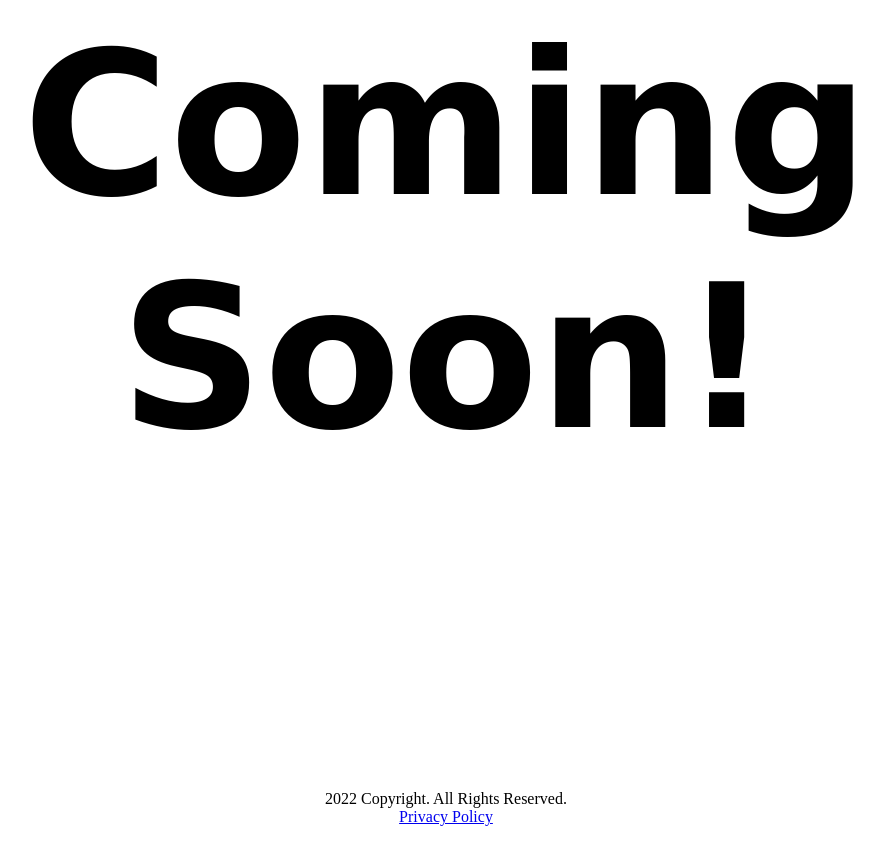
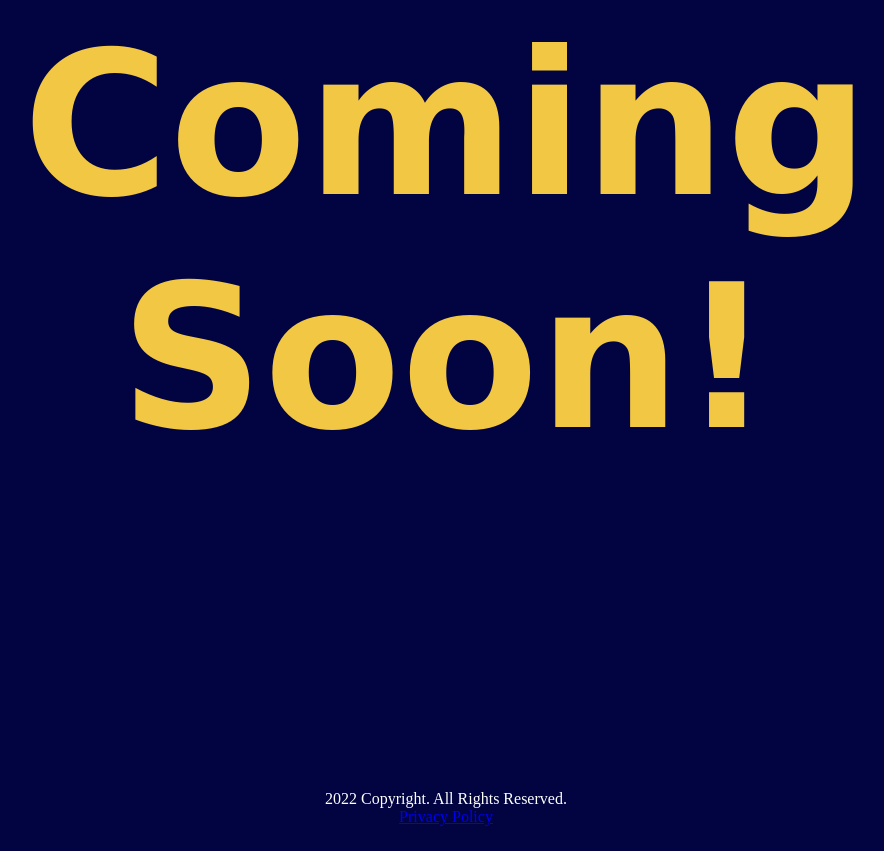
Before and after one commit to itsahmed-dev/iahmed.space, a plain HTML site: page index.html in a window 1280 px wide. Shown: the whole page, without its empty margins (194-1078 px from the left). Drawn offline with Linux system fonts and the light colour scheme; a web font is replaced by a local one.

Commit message:
Background and font color changed

```diff
--- a/styles/styles.css
+++ b/styles/styles.css
@@ -1,13 +1,19 @@
+body {
+  background: #010440;
+}
+
 h1 {
   font-family: 'The Nautigal', cursive;
   font-size: 200px;
   text-align: center;
   margin-top: 5%;
   margin: auto;
+  color: #F2C744;
 }
 
 footer {
   margin-top: 25%;
   margin-bottom: 2%;
   text-align: center;
+  color: white;
 }
```
